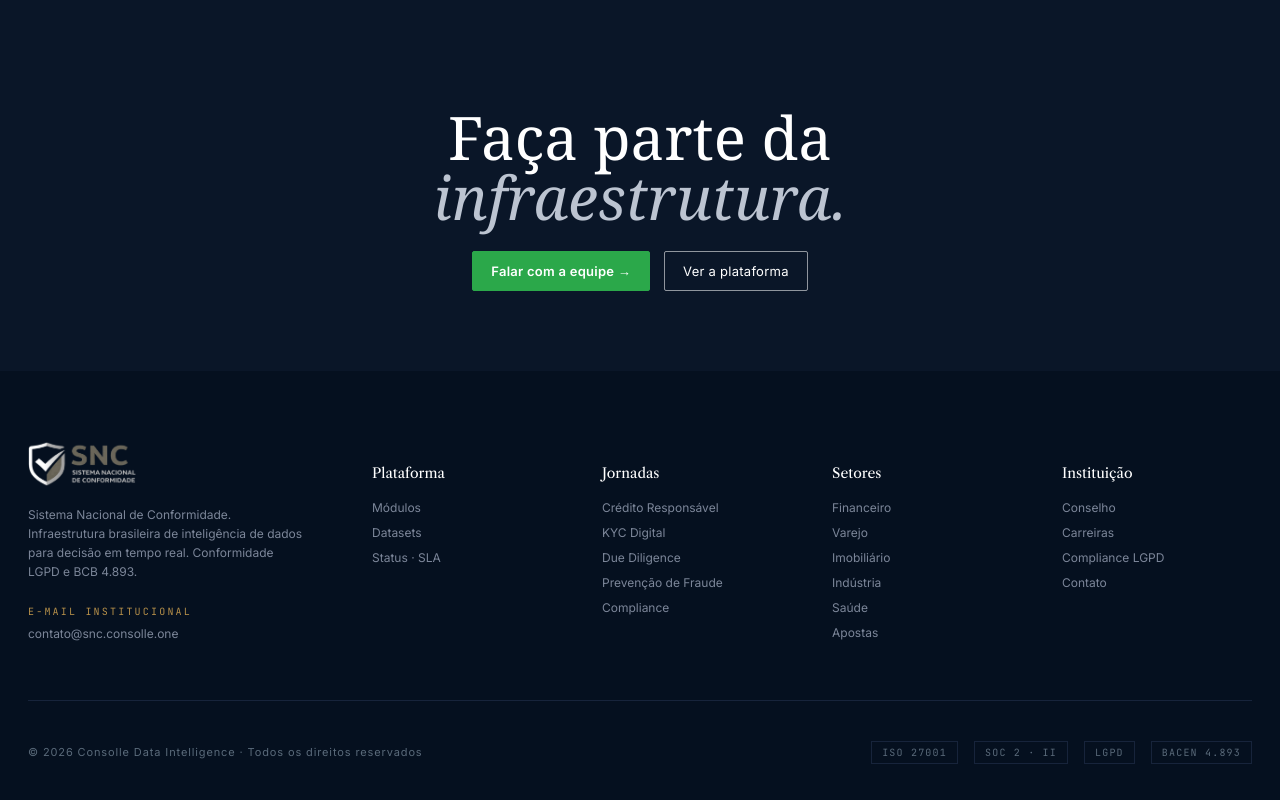
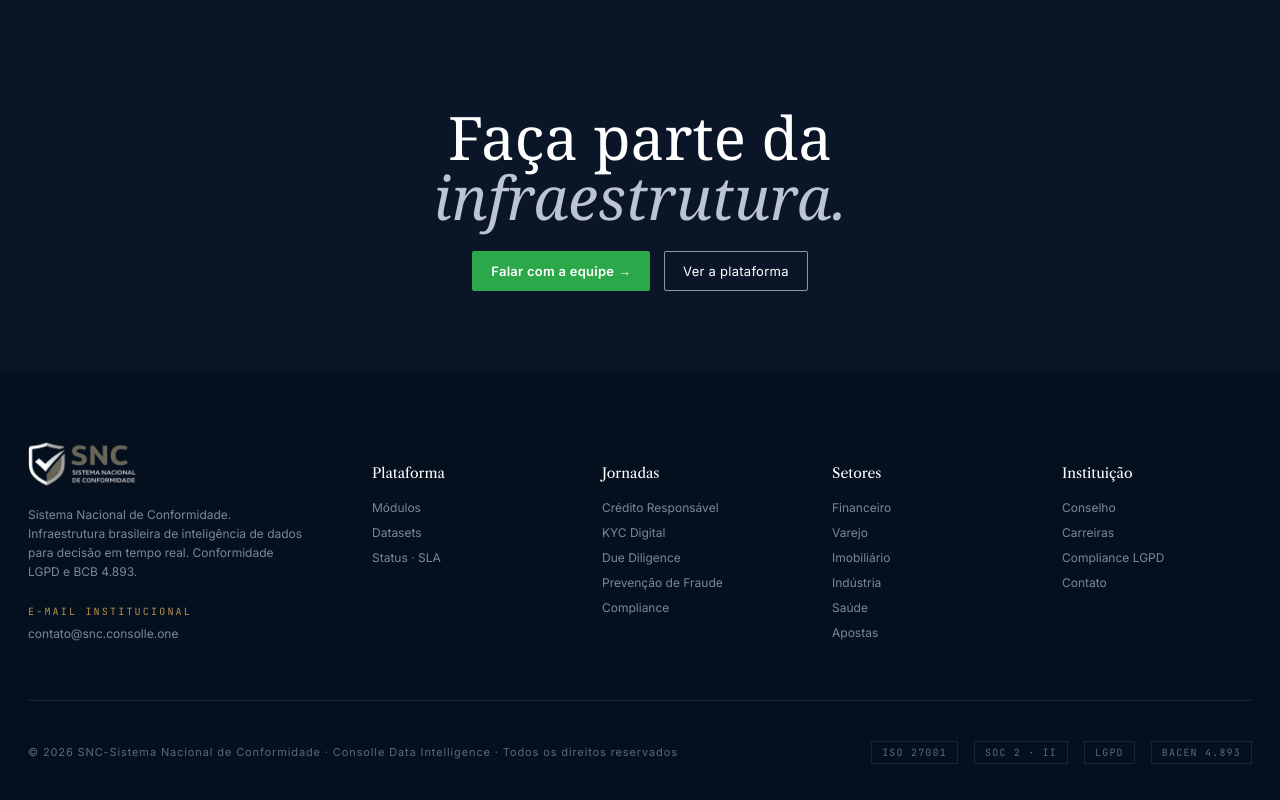
Before and after one commit to ctoutbank/snc-site, a Next.js app: page /sobre in a window 1280 px wide. Shown: the part 4203-5003 px from the top of the page. Built offline with nearby package versions, Linux system fonts and the light colour scheme.

Commit message:
copy: atualiza copyright do rodapé com nome completo SNC

```diff
--- a/src/components/site-footer.tsx
+++ b/src/components/site-footer.tsx
@@ -71,7 +71,7 @@ export function SiteFooter() {
           </div>
         </div>
         <div className="snc-foot-bot">
-          <span>© 2026 Consolle Data Intelligence · Todos os direitos reservados</span>
+          <span>© 2026 SNC-Sistema Nacional de Conformidade · Consolle Data Intelligence · Todos os direitos reservados</span>
           <div className="certs">
             <span>ISO 27001</span>
             <span>SOC 2 · II</span>
```
